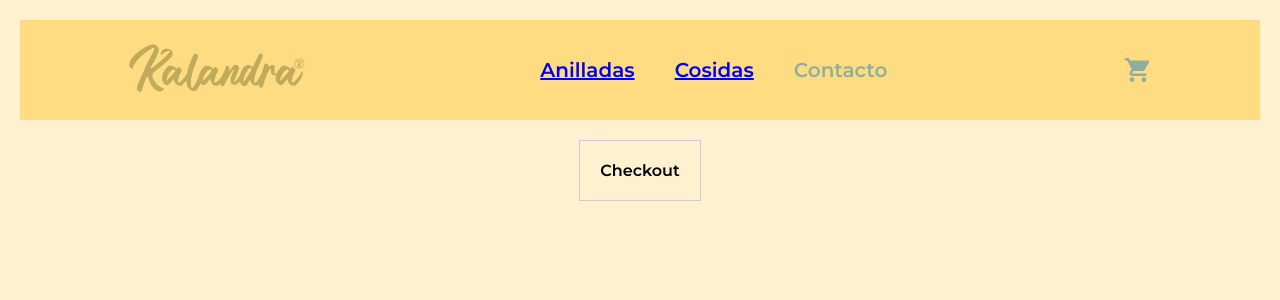
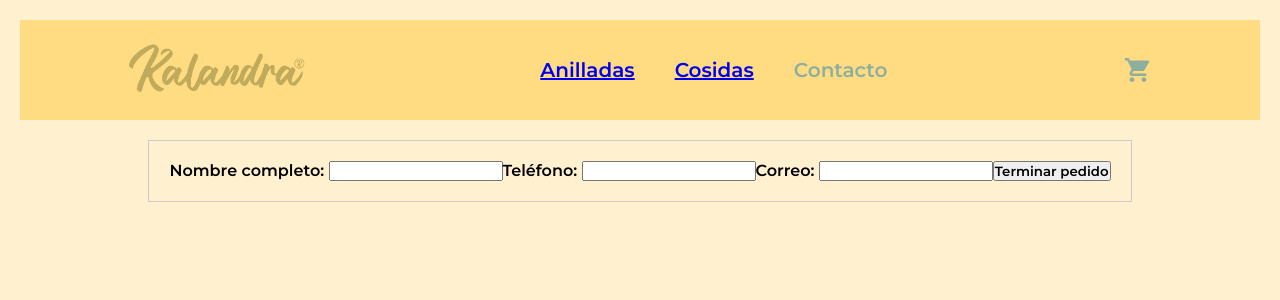
Before and after one commit to anabrollan/2PERollan, a React (Vite) app: page /checkout in a window 1280 px wide. Shown: the top 300 px of the page. Built offline with nearby package versions, Linux system fonts and the light colour scheme; the HTML template or start-up script is replaced by a standard one.

Commit message:
Agrego la base del formulario

```diff
--- a/src/components/Checkout/Checkout.jsx
+++ b/src/components/Checkout/Checkout.jsx
@@ -1,8 +1,36 @@
 import React from 'react'
+import { useState } from 'react'
 
 const Checkout = () => {
+  const [dataForm, setDataForm] = useState ({
+    fullname: "",
+    phone: "",
+    email: ""
+  })
+
+  const handleChangeInput = (event) => {
+    setDataForm( { ...dataForm, [event.target.name]: event.target.value } )
+  }
+
+  const handleSubmitForm = (event) => {
+    event.preventDefault()
+  }
+
   return (
-    <div>Checkout</div>
+    <div>
+      <form onSubmit={handleSubmitForm}>
+        <label>Nombre completo: </label>
+        <input type="text" name="fullname" value={dataForm.fullname} onChange={handleChangeInput} />
+
+        <label>Teléfono: </label>
+        <input type="number" name="phone" value={dataForm.phone} onChange={handleChangeInput} />
+
+        <label>Correo: </label>
+        <input type="email" name="email" value={dataForm.email} onChange={handleChangeInput} />
+
+        <button type="submit">Terminar pedido</button>
+      </form>
+    </div>
   )
 }
 
```
